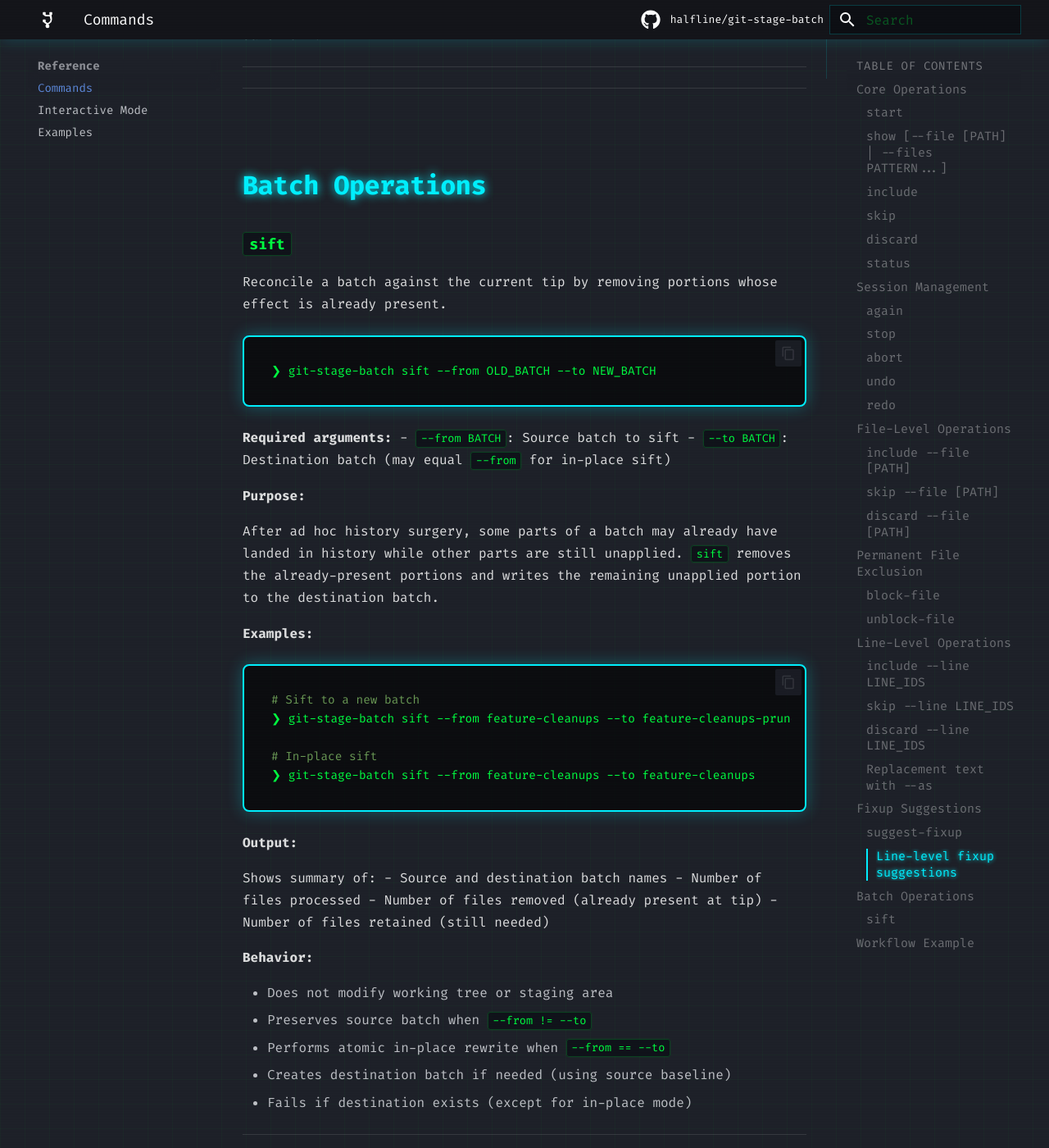
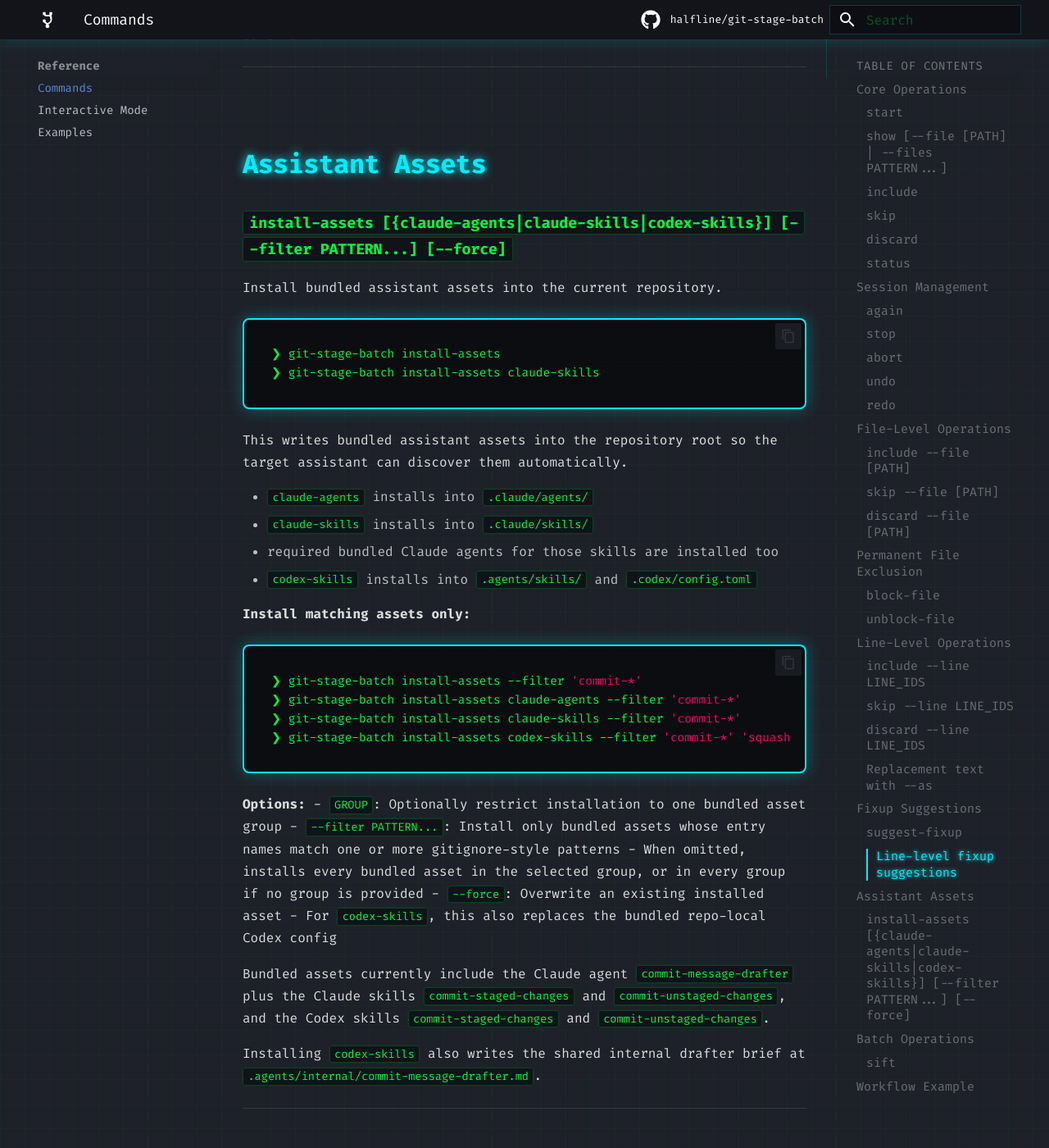
Before and after one commit to halfline/git-stage-batch, an MkDocs documentation site: the page built from docs/commands.md, in a window 1280 px wide and 1400 px high, scrolled down 17801 px. Shown: the whole window at 82% size. Built offline with MkDocs 1.6.1 and Material for MkDocs 9.7.7, drawn with Linux system fonts in a browser that asks for light colours; comment, search, counter and statistics services are not loaded.

Commit message:
docs: Document install-assets assistant workflows
The CLI now provides install-assets support for bundled Claude
and Codex commit workflow assets. The website and man page do
not yet describe how to install or use those asset groups.

Users cannot discover the bundled assistant asset workflow from
the published documentation. Without that guidance, the new
install-assets command and packaged asset groups remain obscure.

This commit addresses that by documenting install-assets in the
command reference, man page, and assistant integration guide.

````diff
--- a/docs/ai-assistants.md
+++ b/docs/ai-assistants.md
@@ -12,6 +12,21 @@ AI coding assistants often make multiple changes across many files. git-stage-ba
 - ✅ Stage changes incrementally with fine-grained control
 
 ## Claude Code
+
+If `git-stage-batch` is available in your environment, you can install the
+bundled Claude commit skills into the current repository:
+
+```bash
+git-stage-batch install-assets claude-skills --filter 'commit-*'
+```
+
+Omit `--filter` to install all bundled Claude skills.
+Use `--force` to replace an existing repo-local copy.
+
+The bundled Claude skills currently include:
+
+- `commit-staged-changes` for turning the current staged index into one commit
+- `commit-unstaged-changes` for splitting unstaged work into one or more commits
 
 Create or update `CLAUDE.md` in your repository root:
 
@@ -110,6 +125,32 @@ This commit solves the discoverability problem.
 This commit improves discoverability through the man page by...
 ```
 ```
+
+## Codex
+
+If `git-stage-batch` is available in your environment, you can install the
+bundled Codex commit skills into the current repository:
+
+```bash
+git-stage-batch install-assets codex-skills --filter 'commit-*'
+```
+
+Omit `--filter` to install all bundled Codex skills.
+Use `--force` to replace an existing repo-local copy.
+
+This writes the skills into `.agents/skills/` and installs
+`.codex/config.toml` with `sandbox_mode = "workspace-write"` so trusted
+project config can grant the skills write access in local Codex sessions.
+Codex scans the skills automatically from the repository root.
+
+The bundled Codex skills currently include:
+
+- `commit-staged-changes` for turning the current staged index into one commit
+- `commit-unstaged-changes` for splitting unstaged work into one or more commits
+
+Installing `codex-skills` also writes a shared internal drafter brief to
+`.agents/internal/commit-message-drafter.md` for those skills to use when
+they spawn a fresh-context subagent.
 
 ## Cursor
 
--- a/docs/commands.md
+++ b/docs/commands.md
@@ -639,6 +639,48 @@ Useful when a hunk contains changes to multiple unrelated areas. You can get sep
 
 ---
 
+## Assistant Assets
+
+### `install-assets [{claude-agents|claude-skills|codex-skills}] [--filter PATTERN...] [--force]`
+
+Install bundled assistant assets into the current repository.
+
+```bash
+❯ git-stage-batch install-assets
+❯ git-stage-batch install-assets claude-skills
+```
+
+This writes bundled assistant assets into the repository root so the target
+assistant can discover them automatically.
+
+- `claude-agents` installs into `.claude/agents/`
+- `claude-skills` installs into `.claude/skills/`
+  - required bundled Claude agents for those skills are installed too
+- `codex-skills` installs into `.agents/skills/` and `.codex/config.toml`
+
+**Install matching assets only:**
+```bash
+❯ git-stage-batch install-assets --filter 'commit-*'
+❯ git-stage-batch install-assets claude-agents --filter 'commit-*'
+❯ git-stage-batch install-assets claude-skills --filter 'commit-*'
+❯ git-stage-batch install-assets codex-skills --filter 'commit-*' 'squash-*'
+```
+
+**Options:**
+- `GROUP`: Optionally restrict installation to one bundled asset group
+- `--filter PATTERN...`: Install only bundled assets whose entry names match one or more gitignore-style patterns
+  - When omitted, installs every bundled asset in the selected group, or in every group if no group is provided
+- `--force`: Overwrite an existing installed asset
+  - For `codex-skills`, this also replaces the bundled repo-local Codex config
+
+Bundled assets currently include the Claude agent
+`commit-message-drafter` plus the Claude skills
+`commit-staged-changes` and `commit-unstaged-changes`, and the Codex skills
+`commit-staged-changes` and `commit-unstaged-changes`.
+
+Installing `codex-skills` also writes the shared internal drafter brief at
+`.agents/internal/commit-message-drafter.md`.
+
 ---
 
 ## Batch Operations
````
Also changed, not shown: 1 other file.
